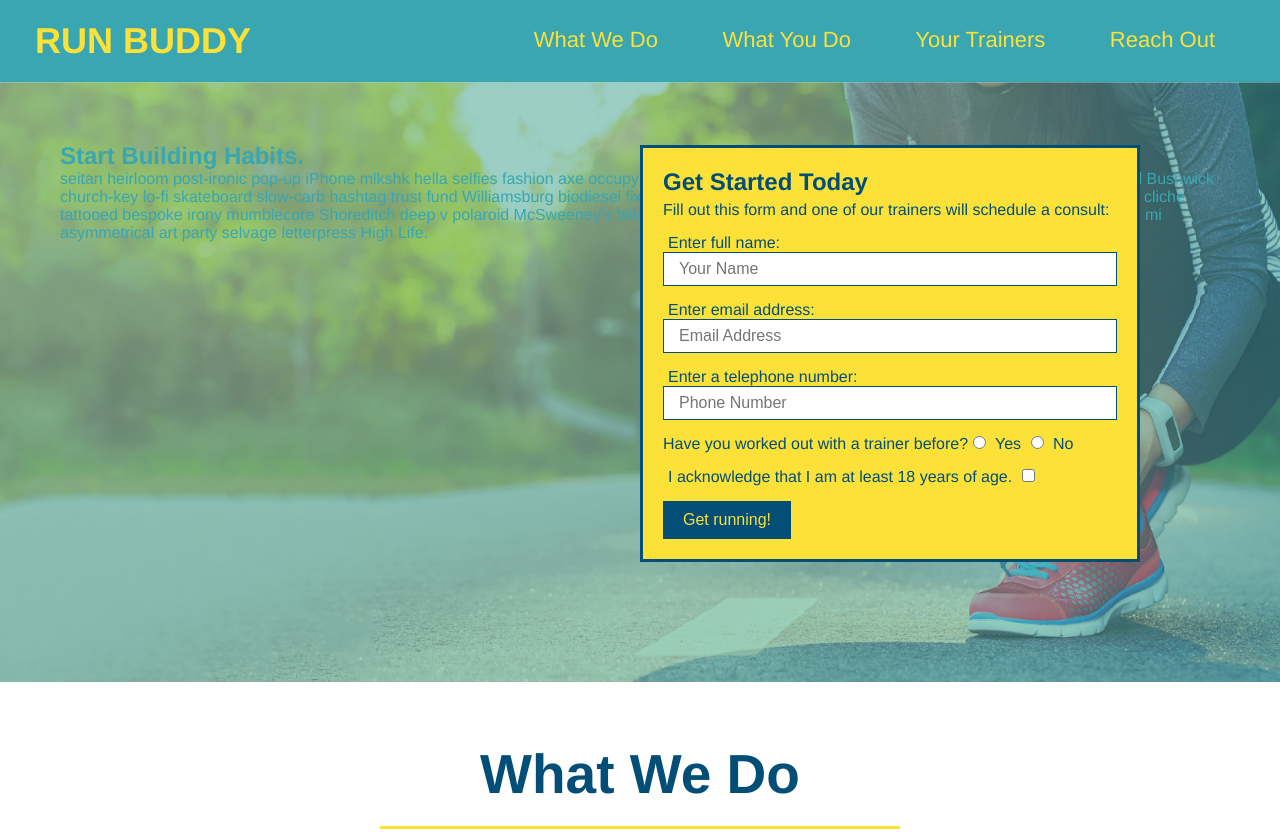
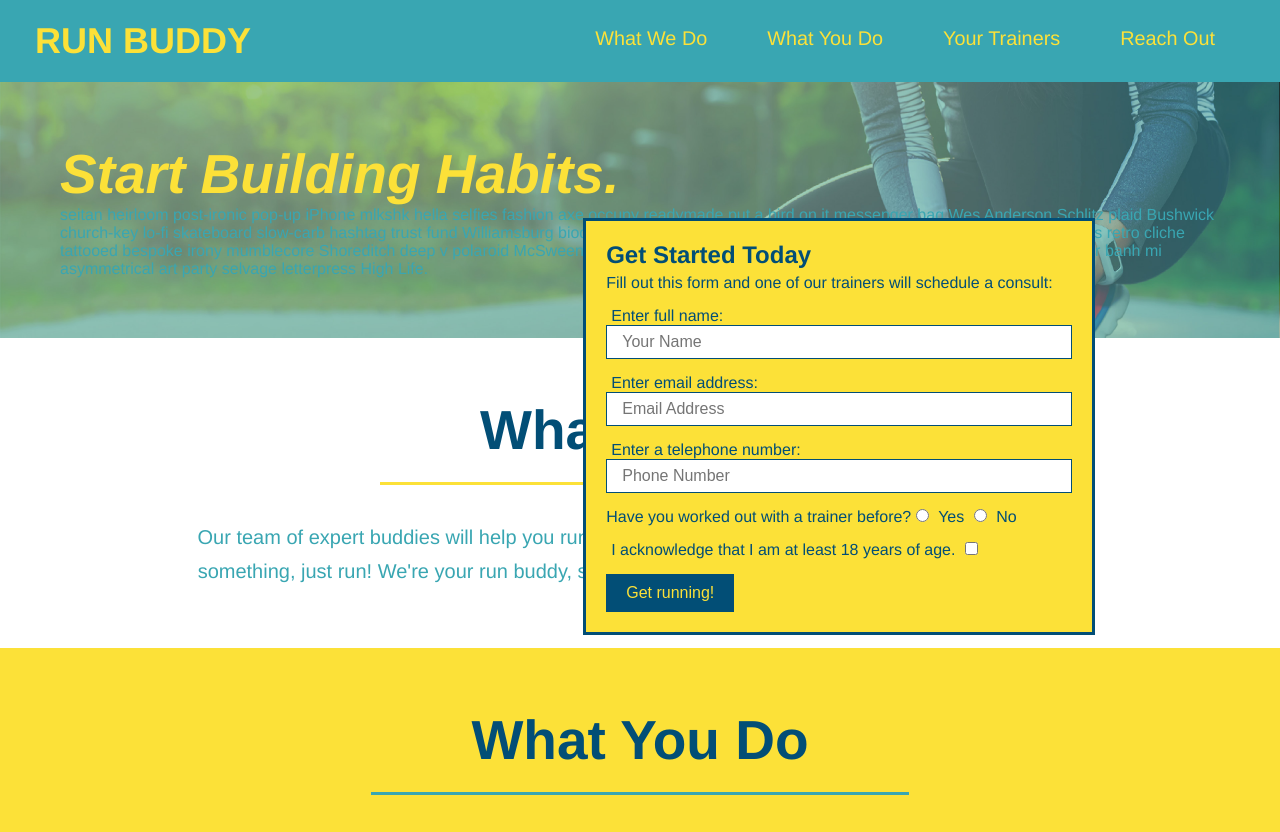
Before and after one commit to jeff-follestad/run-buddy, a plain HTML site: page index.html in a window 1280 px wide. Shown: the top 832 px of the page. Drawn offline with Linux system fonts and the light colour scheme.

Commit message:
add flexbox to the hero

```diff
--- a/assets/css/style.css
+++ b/assets/css/style.css
@@ -32,32 +32,36 @@ header a {
 header nav {
     margin: 7px 0;
 }
-
-header nav ul li {
-    display: inline;
+header nav ul {
+    display: flex;
+    flex-wrap: wrap;
+    justify-content: space-between;
+    align-items: center;
+    list-style: none;
 }
 
 header nav ul li a {
     margin: 0 30px;
     font-weight: lighter;
-    font-size: 22px;
+    font-size: 1.55vw;
 }
 
 footer {
     background: #fce138;
     width: 100%;
     padding: 40px 35px;
+    display: flex;
+    justify-content: space-between;
+    flex-wrap: wrap;
 }
 
 footer h2 {
-    display: inline;
     color: #024e76;
     font-size: 30px;
     margin: 0;
 }
 
 footer div {
-    float: right;
     line-height: 1.5;
     text-align: right;
 }
@@ -72,17 +76,19 @@ section {
 
 .hero {
     background-image: url("../images/hero-bg.jpg");
-    height: 600px;
     background-size: cover;
     background-position: center;
-    position: relative;
+    display: flex;
+    justify-content: center;
+    flex-wrap: wrap;
 }
 
 .hero-form {
     border: 3px solid #024e76;
     background-color: #fce138;
     padding: 20px;
-    width: 500px;
+    width: 40%;
+    margin: 3.5%;
     color: #024e76;
     position: absolute;
     bottom: 120px;
@@ -119,6 +125,20 @@ section {
     padding: 10px 20px;
     font-size: 16px;
 }
+
+.hero.cta {
+    width: 35%;
+    text-align: right;
+    margin: 3.5;
+    color: #fff;
+    font-size: 18px;
+    line-height: 1.3;
+}
+.hero-cta h2 {
+    font-style: italic;
+    font-size: 55px;
+    color: #fce138;
+  }
 
 .intro {
     text-align: center;
```
